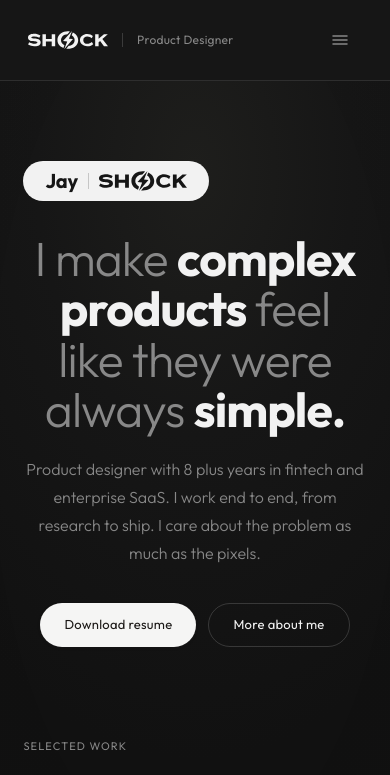
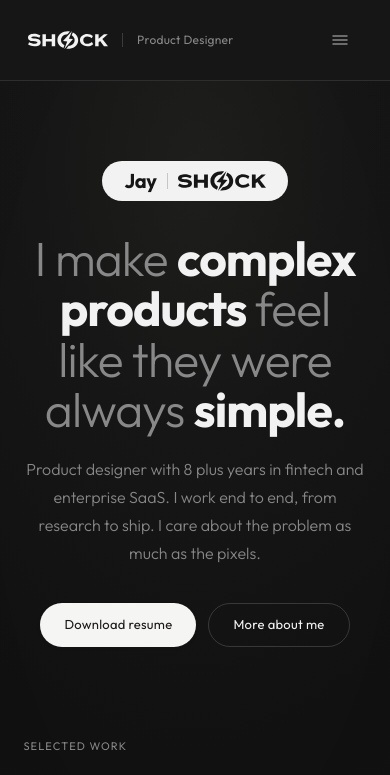
Before and after one commit to jayshock94/jayshock.com, a Next.js app: page / in a window 390 px wide. Shown: the top 775 px of the page. Built offline with nearby package versions, Linux system fonts and the light colour scheme.

Commit message:
Fix mobile pill alignment and Jay weight
- Center ThemeToggle pill on mobile so hero section is fully consistent
- Bump Jay font-weight 700→800 and tighten tracking to match
  the visual weight of the thick SHOCK SVG letterforms

Co-Authored-By: Claude Sonnet 4.6 <noreply@anthropic.com>

```diff
--- a/app/page.tsx
+++ b/app/page.tsx
@@ -32,7 +32,7 @@ export default function HomePage() {
         <div className="max-w-layout mx-auto px-[var(--space-page-margin)]">
 
           {/* Brand badge — dark mode toggle */}
-          <div className="mb-[32px]">
+          <div className="mb-[32px] flex justify-center md:justify-start">
             <ThemeToggle />
           </div>
 
--- a/components/ui/ThemeToggle.tsx
+++ b/components/ui/ThemeToggle.tsx
@@ -127,9 +127,9 @@ export default function ThemeToggle() {
         style={{
           fontFamily:    'var(--font-outfit), system-ui, sans-serif',
           fontSize:      '20px',
-          fontWeight:    700,
+          fontWeight:    800,
           color:         'var(--color-badge-fg)',
-          letterSpacing: '-0.01em',
+          letterSpacing: '-0.02em',
           lineHeight:    1,
           userSelect:    'none',
         }}
```
